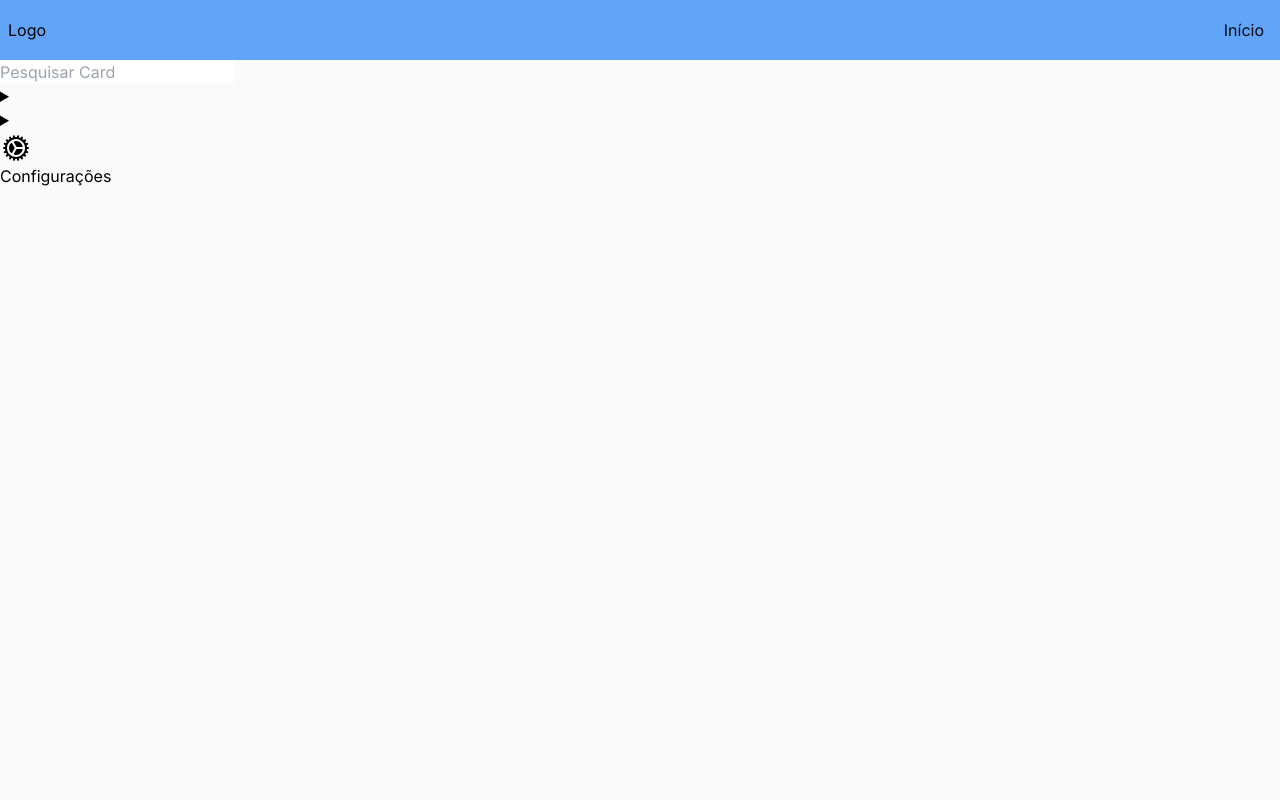
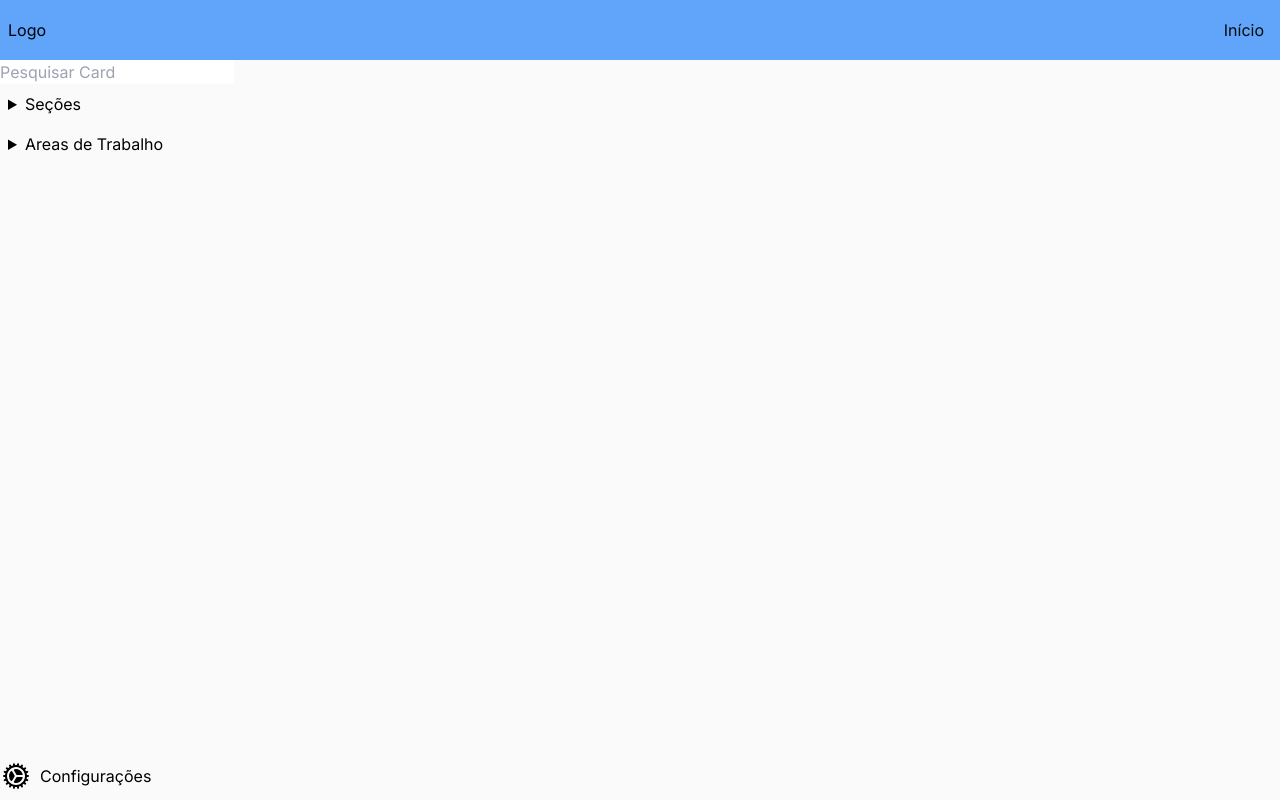
Before and after one commit to PragmaDevelopers/SistemasRC, a Next.js app in the folder SistemaBase/front-end/: page / in a window 1280 px wide. Built offline with nearby package versions, Linux system fonts and the light colour scheme.

Commit message:
made some changes

```diff
--- a/SistemaBase/front-end/src/app/page.tsx
+++ b/SistemaBase/front-end/src/app/page.tsx
@@ -10,48 +10,46 @@ interface BoardMenuEntryProps {
 
 function BoardMenuEntry(props: BoardMenuEntryProps) {
     return (
-        <Link href={props.href}>
-            <div>
-                <Image src={props.picture} alt={props.name} width={640} height={640} />
-            </div>
+        <Link href={props.href} className="my-2">
+            <Image src={props.picture} alt={props.name} width={640} height={640} className="w-8 aspect-square rounded-md overflow-hidden" />
             <h1>{props.name}</h1>
         </Link>
     );
 }
 
 export default function Page() {
-    const IconStyles: string = "w-8 aspect-square";
+    const IconStyles: string = "w-8 aspect-square mr-2";
 
     return (
-        <main>
-            <div>
+        <main className="w-full h-full overflow-x-hidden flex-col items-start justify-start">
+            <div className="relative w-48 h-full flex flex-col justify-start items-start">
                 <form>
                     <input type="text" placeholder="Pesquisar Card" />
                 </form>
-                <details>
-                    <summary></summary>
-                    <div>
-                        <Link href="">
+                <details className="p-2">
+                    <summary>Seções</summary>
+                    <div className="overflow-x-hidden overflow-y-auto">
+                        <Link href="/" className="flex flex-row justify-between items-center">
                             <UserGroupIcon className={IconStyles} />
                             <h1>Usuários</h1>
                         </Link>
-                        <Link href="">
+                        <Link href="/" className="flex flex-row justify-between items-center">
                             <ServerStackIcon className={IconStyles} />
                             <h1>Areas de Trabalho</h1>
                         </Link>
-                        <Link href="">
+                        <Link href="/" className="flex flex-row justify-between items-center">
                             <ChartPieIcon className={IconStyles} />
                             <h1>Relatorios</h1>
                         </Link>
-                        <Link href="">
+                        <Link href="/" className="flex flex-row justify-between items-center">
                             <CalendarIcon className={IconStyles} />
                             <h1>Caléndario</h1>
                         </Link>
                     </div>
                 </details>
-                <details>
-                    <summary></summary>
-                    <div>
+                <details className="p-2">
+                    <summary>Areas de Trabalho</summary>
+                    <div className="overflow-x-hidden overflow-y-auto">
                         <BoardMenuEntry href="/" picture="https://cdn.ebaumsworld.com/mediaFiles/picture/1151541/84693449.png" name="nome" />
                         <BoardMenuEntry href="/" picture="https://cdn.ebaumsworld.com/mediaFiles/picture/1151541/84693449.png" name="nome" />
                         <BoardMenuEntry href="/" picture="https://cdn.ebaumsworld.com/mediaFiles/picture/1151541/84693449.png" name="nome" />
@@ -70,12 +68,12 @@ export default function Page() {
                         <BoardMenuEntry href="/" picture="https://cdn.ebaumsworld.com/mediaFiles/picture/1151541/84693449.png" name="nome" />
                     </div>
                 </details>
-                <div>
+                <Link href="/" className="absolute bottom-2 flex flex-row justify-between items-center">
                     <CogIcon className={IconStyles} />
                     <h1>Configurações</h1>
-                </div>
+                </Link>
             </div>
-            <div>
+            <div className="grow">
             </div>
         </main>
     );
```
